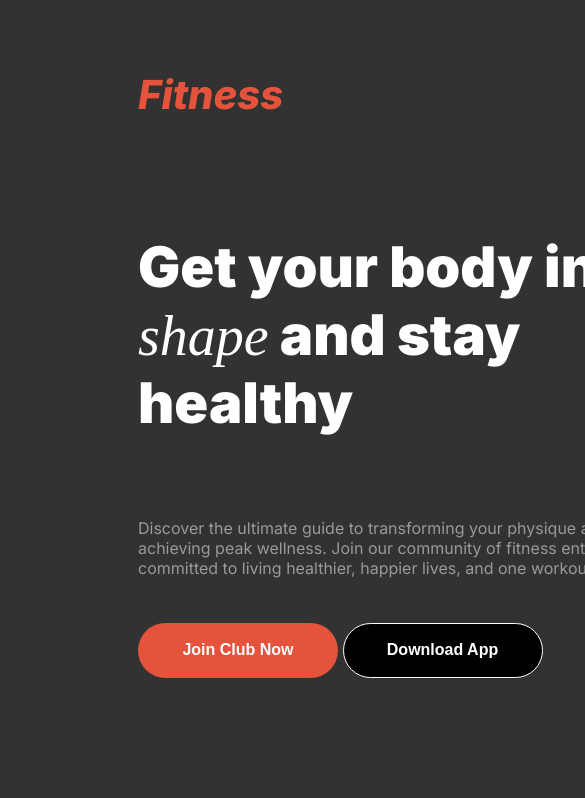
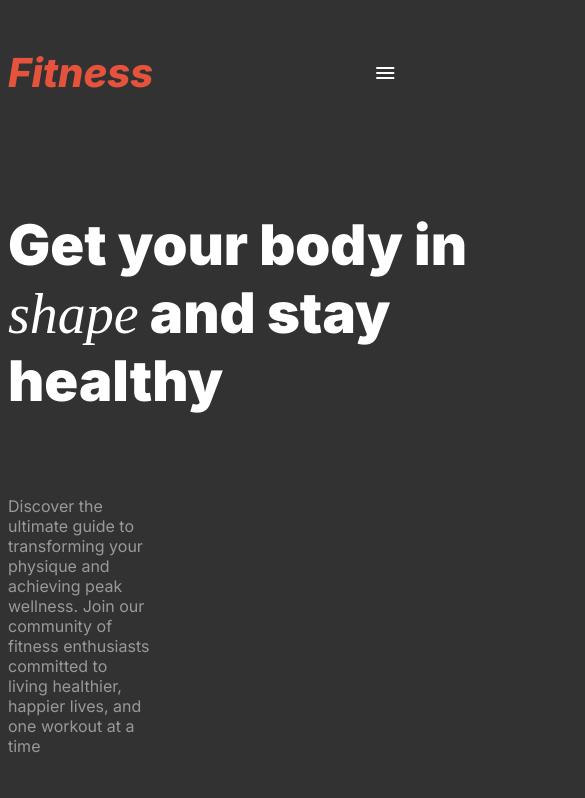
Before and after one commit to jannatunnafi/assignment-2-ui-main, a plain HTML site: page index.html in a window 390 px wide. Shown: the top 798 px of the page, 585 px wide, since content can reach past the window. Drawn offline with nearby package versions, Linux system fonts and the light colour scheme; a web font is replaced by a local one.

Commit message:
added the menubar icon to the navbar for the mobile version and fixed the navbar for responsiveness

```diff
--- a/index.html
+++ b/index.html
@@ -5,6 +5,7 @@
     <meta name="viewport" content="width=device-width, initial-scale=1.0">
     <title>Fitness</title>
     <link rel="stylesheet" href="styles/style.css">
+    <link rel="stylesheet" href="https://fonts.googleapis.com/css2?family=Material+Symbols+Outlined:opsz,wght,FILL,GRAD@20..48,100..700,0..1,-50..200&icon_names=menu" />
 
 </head>
 
@@ -15,6 +16,9 @@
         <navbar>
             <h3 class="brand-name"><i>Fitness</i></h3>
             <nav>
+                <span class="material-symbols-outlined">
+                    menu
+                    </span>
                 <ul>
                     <li class="nav-titles home-style">Home</li>
                     <li class="nav-titles">Service</li>
--- a/styles/style.css
+++ b/styles/style.css
@@ -47,6 +47,10 @@ color: rgb(255, 255, 255);
   navbar{
     display: flex;
     justify-content: space-between;
+  }
+
+  .material-symbols-outlined{
+    visibility: hidden;
   }
 
 
@@ -275,3 +279,45 @@ width: 200px;
     overflow: hidden;
     border-radius: 50%;
   }
+
+
+  /* RESPONSIVE STYLES FOR MOBILE */
+
+
+
+
+
+  @media screen and (max-width:576px) {
+    .header-box{
+      flex-direction: column;
+    }
+
+    .header{
+      width: 393px;
+     height: 800px;
+     margin: 0 auto;
+
+    }
+
+    nav>ul{
+      visibility: hidden;
+    }
+
+    .material-symbols-outlined{
+      visibility: visible;
+      color: rgb(255, 255, 255);
+      margin-left: 220px;
+    }
+
+    nav{
+      display: flex;
+      flex-direction: row;
+      justify-content: space-around;
+      align-items: center;
+
+    }
+
+
+
+
+    }
```
